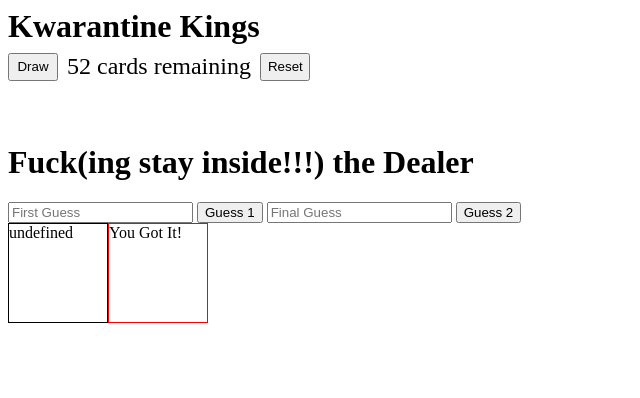
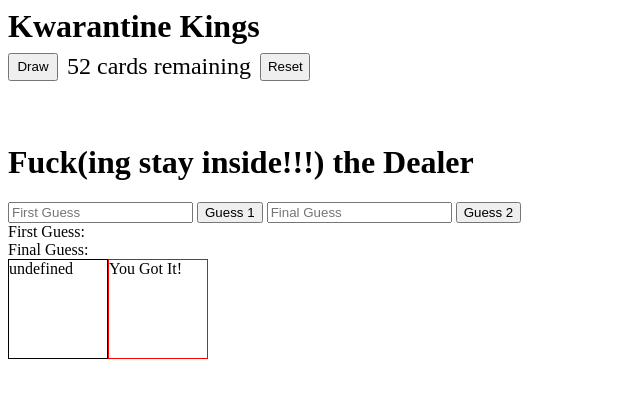
Before and after one commit to ace51689/Card-Games, a plain HTML site: page index.html in a window 1280 px wide. Both pictures are taken after a click on the button "Guess 2". Shown: the whole page, without its empty margins (0-640 px from the left). Drawn offline with Linux system fonts and the light colour scheme.

Commit message:
commit
Ver 1.1 FTD now includes first and final guess displays

```diff
--- a/index.html
+++ b/index.html
@@ -28,6 +28,10 @@
     <button id="oneGuess">Guess 1</button>
     <input type="text" id="finalGuess" placeholder="Final Guess">
     <button id="finGuess">Guess 2</button>
+    <div id="guessContain">
+        <div class="guessDisplay" id="firstGuessDisplay">First Guess:</div>
+        <div class="guessDisplay" id="finalGuessDisplay">Final Guess:</div>
+    </div>
     <div id="ftdContain">
         <div id="ftdCard"></div>
         <div id="message"></div>
--- a/main.js
+++ b/main.js
@@ -10,6 +10,8 @@ let oneGuess = document.querySelector('#oneGuess')  //Button
 let finGuess = document.querySelector('#finGuess')  //Button
 let ftdCard = document.querySelector('#ftdCard')
 let message = document.querySelector('#message')
+let firstGuessDisplay = document.querySelector('#firstGuessDisplay')
+let finalGuessDisplay = document.querySelector('#finalGuessDisplay')
 // let twos = document.querySelector('#twos')
 // let threes = document.querySelector('#threes')
 // let fours = document.querySelector('#fours')
@@ -108,6 +110,8 @@ oneGuess.addEventListener('click', function () {
     currFtdCard.push(card)
     let firstGuessValue = firstGuess.value.trim()
     let firstGuessString = firstGuessValue.toString()
+    firstGuessDisplay.innerText = ('First Guess: ' + firstGuessString)
+    finalGuessDisplay.innerText = ('Final Guess:')
     let guessArray = []
     for (let outer = 0; outer < ftdDeck.length; outer++) {
         let guessCheck = ftdDeck[outer]
@@ -139,6 +143,7 @@ finGuess.addEventListener('click', function () {
     // firstGuess.value = (' ')
     let finalGuessValue = finalGuess.value.trim()
     let finalGuessString = finalGuessValue.toString()
+    finalGuessDisplay.innerText = ('Final Guess: ' + finalGuessString)
     if (currFtdCard.toString().includes(finalGuessString)) {
         let popCard = currFtdCard.pop(0)
         ftdCard.innerHTML = popCard
```
